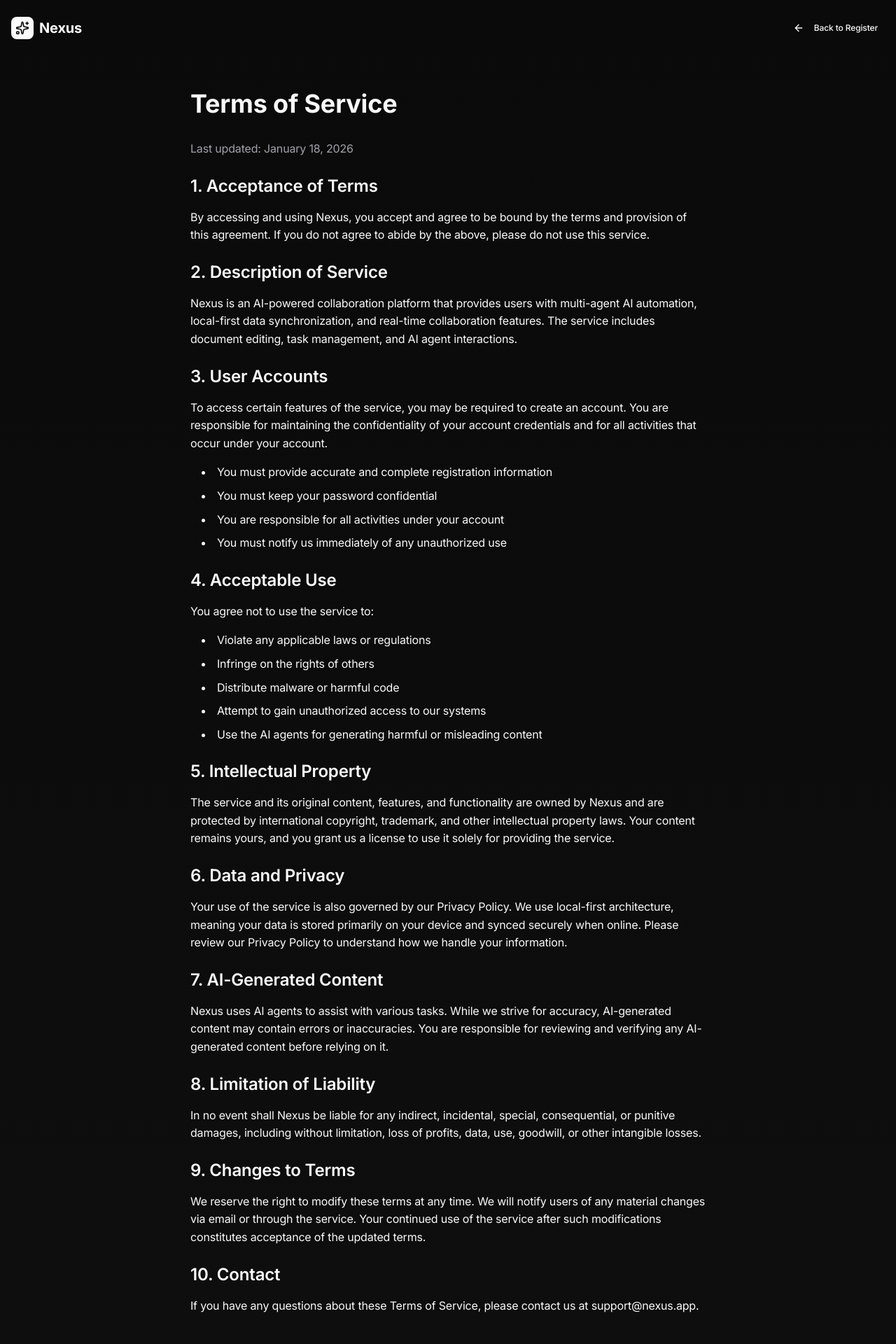
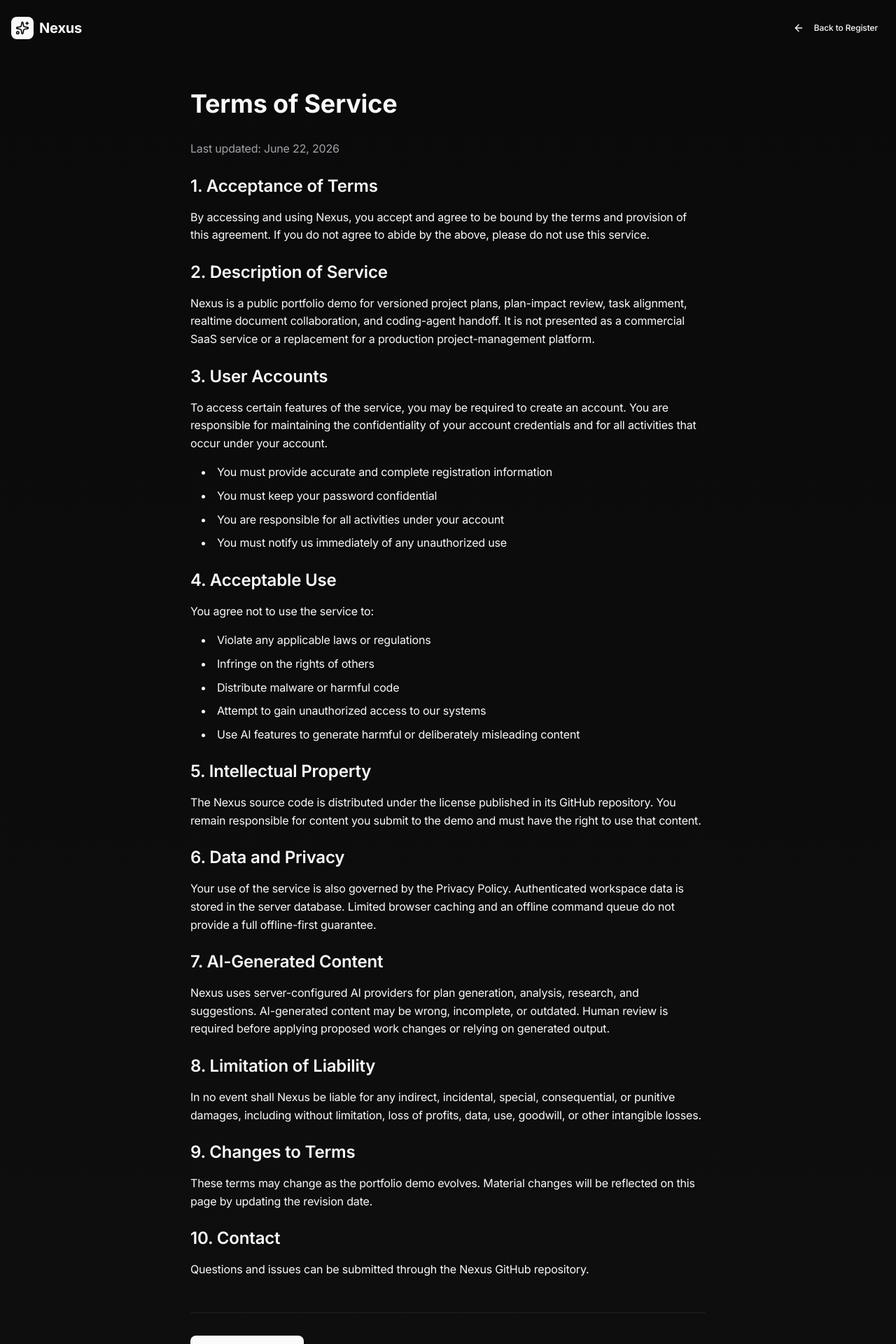
Before and after one commit to zexy2/Nexus, a Next.js app in the folder apps/web/: page /terms in a window 1280 px wide. Shown: the top 1920 px of the page at 70% size. Built offline with nearby package versions, Linux system fonts and the light colour scheme.

Commit message:
docs: align product claims with the current architecture

```diff
--- a/apps/web/src/app/privacy/page.tsx
+++ b/apps/web/src/app/privacy/page.tsx
@@ -31,13 +31,14 @@ export default function PrivacyPolicyPage() {
 
         <div className="prose prose-neutral dark:prose-invert max-w-none space-y-6">
           <p className="text-muted-foreground">
-            Last updated: January 18, 2026
+            Last updated: June 22, 2026
           </p>
 
           <div className="bg-primary/5 border border-primary/20 rounded-lg p-4 my-6">
             <p className="text-sm font-medium">
-              🔒 Nexus is built with a local-first architecture. This means your data
-              is stored in the application database for authenticated workspace features, with limited local caching for responsiveness.
+              Nexus is a portfolio demo, not a production data vault. Authenticated
+              workspace data is stored in the application database, with limited browser
+              caching for responsiveness and queued commands.
             </p>
           </div>
 
@@ -70,10 +71,9 @@ export default function PrivacyPolicyPage() {
             <p>We use the information we collect to:</p>
             <ul className="list-disc list-inside space-y-2 ml-4">
               <li>Provide, maintain, and improve our services</li>
-              <li>Process transactions and send related information</li>
               <li>Send technical notices and support messages</li>
               <li>Respond to your comments and questions</li>
-              <li>Power AI agents to assist with your tasks (with your explicit consent)</li>
+              <li>Run AI features that you explicitly start</li>
             </ul>
           </section>
 
@@ -83,10 +83,10 @@ export default function PrivacyPolicyPage() {
               When you use AI features in Nexus:
             </p>
             <ul className="list-disc list-inside space-y-2 ml-4">
-              <li>AI agents only access content you explicitly share with them</li>
-              <li>We use industry-standard AI providers (OpenAI, Anthropic)</li>
-              <li>Your data is not used to train external AI models</li>
-              <li>You can disable AI features at any time in settings</li>
+              <li>Your prompt and relevant workspace context may be sent to the server-configured AI provider</li>
+              <li>The public demo uses Gemini by default; deployments may configure another supported provider</li>
+              <li>Provider processing is governed by that provider&apos;s terms and data policies</li>
+              <li>Do not submit secrets, confidential source code, personal data, or other sensitive information</li>
             </ul>
           </section>
 
@@ -97,20 +97,19 @@ export default function PrivacyPolicyPage() {
               <li><strong>Service Providers:</strong> Third parties that help us operate the service</li>
               <li><strong>AI Providers:</strong> When you use AI features (with your consent)</li>
               <li><strong>Legal Requirements:</strong> When required by law or to protect rights</li>
-              <li><strong>Business Transfers:</strong> In connection with a merger or acquisition</li>
             </ul>
           </section>
 
           <section className="space-y-4">
             <h2 className="text-2xl font-semibold">6. Data Security</h2>
             <p>
-              We implement appropriate security measures to protect your information:
+              The demo uses practical application-security controls, including:
             </p>
             <ul className="list-disc list-inside space-y-2 ml-4">
-              <li>End-to-end encryption for data in transit</li>
-              <li>Encryption at rest for stored data</li>
-              <li>Regular security audits and penetration testing</li>
-              <li>Access controls and authentication requirements</li>
+              <li>HTTPS for the public deployment</li>
+              <li>Hashed passwords and hashed/revocable MCP access tokens</li>
+              <li>Workspace-scoped authorization and server-side API credentials</li>
+              <li>Rate limits, audit events, and human approval for sensitive workflow changes</li>
             </ul>
           </section>
 
@@ -159,8 +158,9 @@ export default function PrivacyPolicyPage() {
               If you have any questions about this Privacy Policy, please contact us at:
             </p>
             <ul className="list-none space-y-1 ml-4">
-              <li>📧 Email: privacy@nexus.app</li>
-              <li>🌐 Website: https://nexus.app/contact</li>
+              <li>
+                GitHub: <a href="https://github.com/zexy2/Nexus">github.com/zexy2/Nexus</a>
+              </li>
             </ul>
           </section>
         </div>
--- a/apps/web/src/app/terms/page.tsx
+++ b/apps/web/src/app/terms/page.tsx
@@ -28,7 +28,7 @@ export default function TermsOfServicePage() {
 
         <div className="prose prose-neutral dark:prose-invert max-w-none space-y-6">
           <p className="text-muted-foreground">
-            Last updated: January 18, 2026
+            Last updated: June 22, 2026
           </p>
 
           <section className="space-y-4">
@@ -43,10 +43,10 @@ export default function TermsOfServicePage() {
           <section className="space-y-4">
             <h2 className="text-2xl font-semibold">2. Description of Service</h2>
             <p>
-              Nexus is an AI-powered collaboration platform that provides users with
-              multi-agent AI automation, local-first data synchronization, and real-time
-              collaboration features. The service includes document editing, task management,
-              and AI agent interactions.
+              Nexus is a public portfolio demo for versioned project plans, plan-impact
+              review, task alignment, realtime document collaboration, and coding-agent
+              handoff. It is not presented as a commercial SaaS service or a replacement
+              for a production project-management platform.
             </p>
           </section>
 
@@ -73,37 +73,35 @@ export default function TermsOfServicePage() {
               <li>Infringe on the rights of others</li>
               <li>Distribute malware or harmful code</li>
               <li>Attempt to gain unauthorized access to our systems</li>
-              <li>Use the AI agents for generating harmful or misleading content</li>
+              <li>Use AI features to generate harmful or deliberately misleading content</li>
             </ul>
           </section>
 
           <section className="space-y-4">
             <h2 className="text-2xl font-semibold">5. Intellectual Property</h2>
             <p>
-              The service and its original content, features, and functionality are owned
-              by Nexus and are protected by international copyright, trademark, and other
-              intellectual property laws. Your content remains yours, and you grant us a
-              license to use it solely for providing the service.
+              The Nexus source code is distributed under the license published in its
+              GitHub repository. You remain responsible for content you submit to the demo
+              and must have the right to use that content.
             </p>
           </section>
 
           <section className="space-y-4">
             <h2 className="text-2xl font-semibold">6. Data and Privacy</h2>
             <p>
-              Your use of the service is also governed by our Privacy Policy. We use
-              local-first architecture, meaning your data is stored primarily on your
-              device and synced securely when online. Please review our Privacy Policy
-              to understand how we handle your information.
+              Your use of the service is also governed by the Privacy Policy. Authenticated
+              workspace data is stored in the server database. Limited browser caching and
+              an offline command queue do not provide a full offline-first guarantee.
             </p>
           </section>
 
           <section className="space-y-4">
             <h2 className="text-2xl font-semibold">7. AI-Generated Content</h2>
             <p>
-              Nexus uses AI agents to assist with various tasks. While we strive for
-              accuracy, AI-generated content may contain errors or inaccuracies. You are
-              responsible for reviewing and verifying any AI-generated content before
-              relying on it.
+              Nexus uses server-configured AI providers for plan generation, analysis,
+              research, and suggestions. AI-generated content may be wrong, incomplete, or
+              outdated. Human review is required before applying proposed work changes or
+              relying on generated output.
             </p>
           </section>
 
@@ -119,18 +117,16 @@ export default function TermsOfServicePage() {
           <section className="space-y-4">
             <h2 className="text-2xl font-semibold">9. Changes to Terms</h2>
             <p>
-              We reserve the right to modify these terms at any time. We will notify
-              users of any material changes via email or through the service. Your
-              continued use of the service after such modifications constitutes acceptance
-              of the updated terms.
+              These terms may change as the portfolio demo evolves. Material changes will
+              be reflected on this page by updating the revision date.
             </p>
           </section>
 
           <section className="space-y-4">
             <h2 className="text-2xl font-semibold">10. Contact</h2>
             <p>
-              If you have any questions about these Terms of Service, please contact us
-              at support@nexus.app.
+              Questions and issues can be submitted through the
+              {" "}<a href="https://github.com/zexy2/Nexus">Nexus GitHub repository</a>.
             </p>
           </section>
         </div>
```
Also changed, not shown: 9 other files (tests, documents, lock files or other folders).
